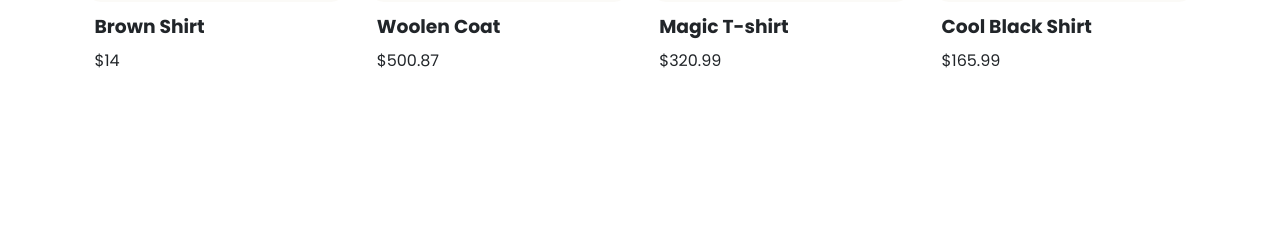
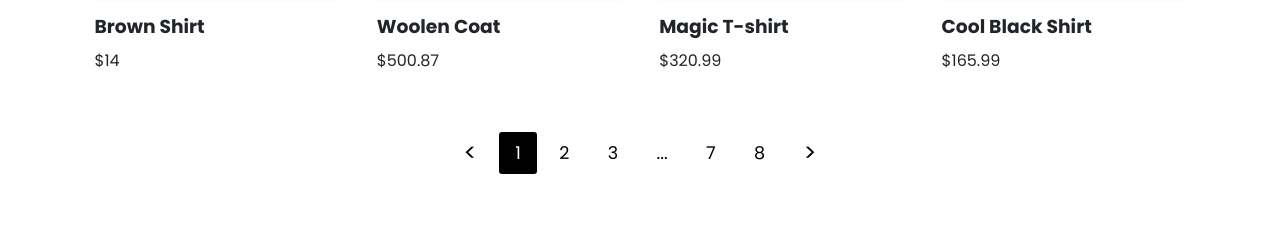
Before and after one commit to owllion/React-ecommerce, a React (Create React App) app: page /productList in a window 1280 px wide. Shown: the part 1120-1348 px from the top of the page. Built offline with nearby package versions, Linux system fonts and the light colour scheme.

Commit message:
Pagination styling finish

```diff
--- a/package.json
+++ b/package.json
@@ -12,6 +12,7 @@
     "react": "^18.1.0",
     "react-dom": "^18.1.0",
     "react-icons": "^4.4.0",
+    "react-paginate": "^8.1.3",
     "react-redux": "^8.0.2",
     "react-router-dom": "^6.3.0",
     "react-scripts": "5.0.1",
--- /dev/null
+++ b/src/components/Pagination.jsx
@@ -0,0 +1,73 @@
+import React, { useEffect, useState } from "react";
+import ReactPaginate from "react-paginate";
+import "../styles/pagination.css";
+const items = [
+  1, 2, 3, 4, 5, 6, 7, 8, 9, 10, 11, 12, 13, 14, 15, 16, 17, 18, 19, 20, 21, 22,
+  23, 24, 25, 26, 27, 28, 29, 30,
+];
+
+function Items({ currentItems }) {
+  return (
+    <>
+      {currentItems &&
+        currentItems.map((item) => (
+          <div>
+            <h3>Item #{item}</h3>
+          </div>
+        ))}
+    </>
+  );
+}
+
+const Pagination = ({ itemsPerPage }) => {
+  // We start with an empty list of items.
+  const [currentItems, setCurrentItems] = useState(null);
+  const [pageCount, setPageCount] = useState(0);
+  // Here we use item offsets; we could also use page offsets
+  // following the API or data you're working with.
+  const [itemOffset, setItemOffset] = useState(0);
+  useEffect(() => {
+    // Fetch items from another resources.
+    const endOffset = itemOffset + itemsPerPage;
+    console.log(`Loading items from ${itemOffset} to ${endOffset}`);
+    setCurrentItems(items.slice(itemOffset, endOffset));
+    setPageCount(Math.ceil(items.length / itemsPerPage));
+  }, [itemOffset, itemsPerPage]);
+
+  // Invoke when user click to request another page.
+  const handlePageClick = (event) => {
+    const newOffset = (event.selected * itemsPerPage) % items.length;
+    console.log(
+      `User requested page number ${event.selected}, which is offset ${newOffset}`
+    );
+    setItemOffset(newOffset);
+  };
+
+  return (
+    <>
+      {/* <Items currentItems={currentItems} /> */}
+      <ReactPaginate
+        onPageChange={handlePageClick}
+        nextLabel=">"
+        previousLabel="<"
+        pageRangeDisplayed={3}
+        marginPagesDisplayed={2}
+        pageCount={pageCount}
+        pageClassName="page-item"
+        pageLinkClassName="page-link"
+        previousClassName="page-item"
+        previousLinkClassName="prev"
+        nextClassName="page-item"
+        nextLinkClassName="next"
+        breakLabel="..."
+        breakClassName="page-item"
+        breakLinkClassName="page-link"
+        containerClassName="pagination"
+        activeClassName="active"
+        renderOnZeroPageCount={null}
+      />
+    </>
+  );
+};
+
+export default Pagination;
--- a/src/pages/ProductList.jsx
+++ b/src/pages/ProductList.jsx
@@ -6,6 +6,7 @@ import { popularProducts } from "../data/data";
 import SingleProduct from "../components/SingleProduct";
 import Select from "../components/Select";
 import Filter from "../components/Filter";
+import Pagination from "../components/Pagination";
 
 import { motion } from "framer-motion";
 import { productListMotion } from "../lib/motion";
@@ -40,6 +41,7 @@ const ProductList = () => {
             </ItemBox>
           ))}
         </ItemContainer>
+        <Pagination itemsPerPage={4} />
       </Wrapper>
     </Container>
   );
--- /dev/null
+++ b/src/styles/pagination.css
@@ -0,0 +1,44 @@
+.pagination {
+  display: flex;
+  align-items: center;
+  justify-content: center;
+  margin-top: 2.5rem;
+  padding: 0 1.2rem;
+}
+.page-link {
+  display: block;
+  padding: 0.5rem 1rem;
+  font-size: 1.1rem;
+}
+.page-link:hover {
+  background: #000;
+  color: rgb(255, 255, 255);
+  border-radius: 3px;
+  transition: all 0.3s ease-in-out;
+  cursor: pointer;
+}
+.prev,
+.next {
+  font-size: 1.5rem;
+  cursor: pointer;
+  padding: 0.5rem 1rem;
+}
+
+.active {
+  background: rgb(0, 0, 0);
+  border-radius: 3px;
+}
+.active .page-link {
+  color: rgb(255, 255, 255);
+}
+@media (min-width: 530px) {
+  .page-item {
+    margin: 0.2rem;
+  }
+}
+@media (max-width: 350px) {
+  .prev,
+  .next {
+    display: none;
+  }
+}
```
Also changed, not shown: 1 other file (tests, documents, lock files or other folders).
